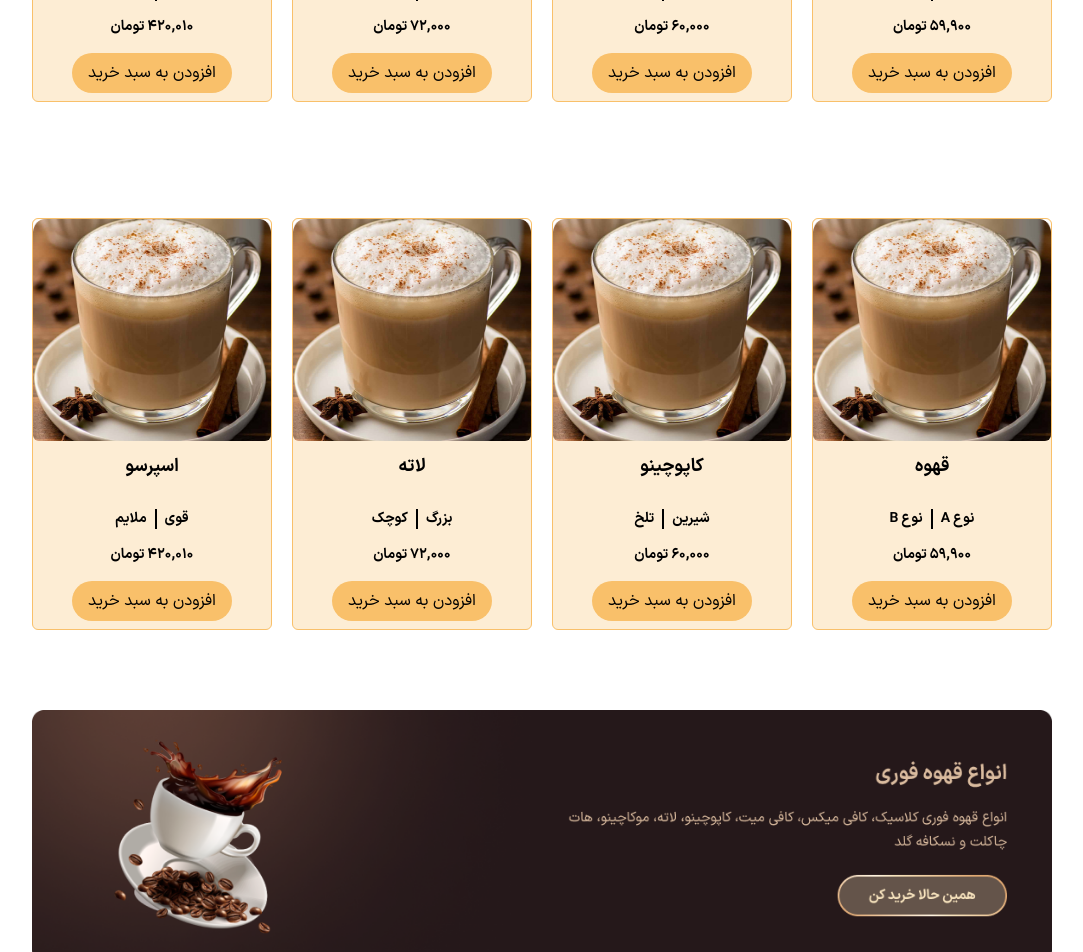
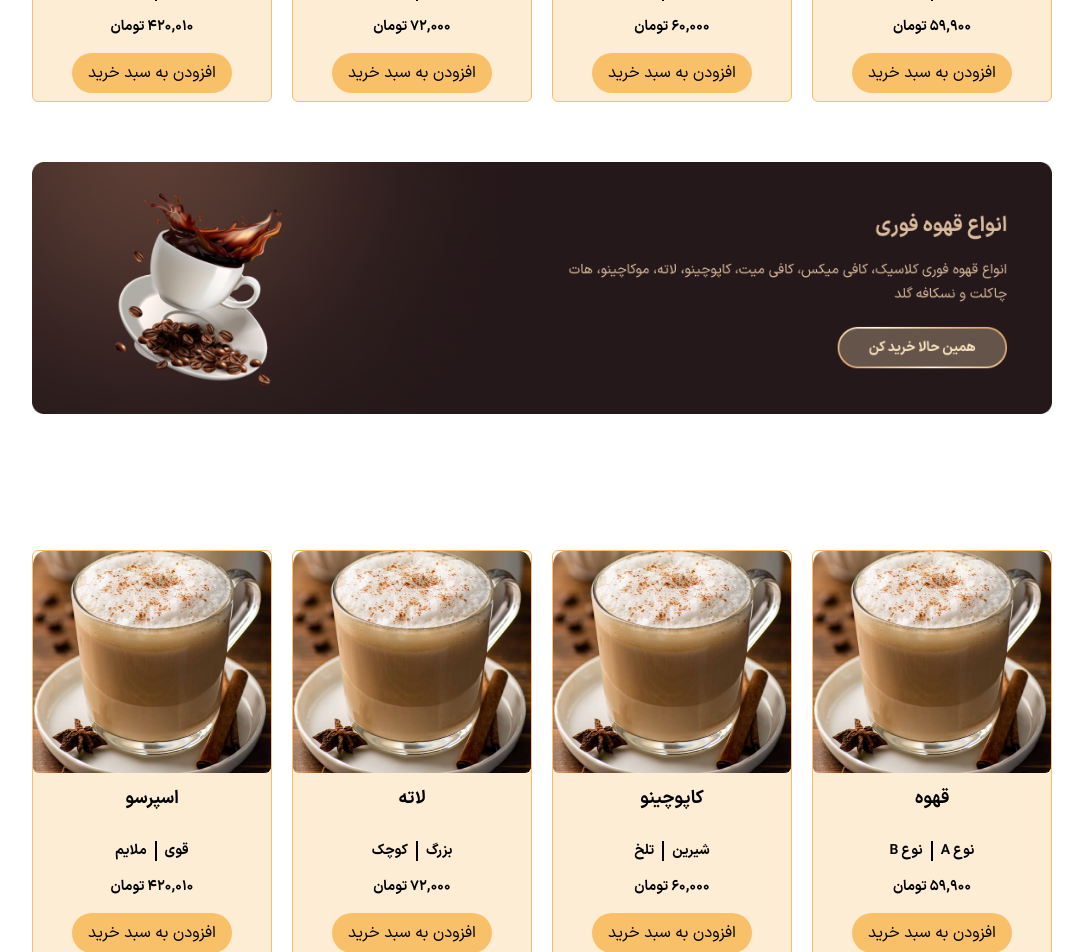
Before and after one commit to MohammadKhaleghii/coffee-ecommerce-website, a React (Create React App) app: page / in a window 1280 px wide. Shown: the part 1220-2172 px from the top of the page, without its empty margins (98-1181 px from the left). Built offline with nearby package versions, Linux system fonts and the light colour scheme.

Commit message:
update home banner location

```diff
--- a/src/pages/home/index.tsx
+++ b/src/pages/home/index.tsx
@@ -96,9 +96,6 @@ export default function Home() {
       <section className="pt-8 pb-5">
         <ProductContainer productList={productList} title={"پرفروش ترین‌ها"} />
       </section>
-      <section className=" pb-10">
-        <ProductContainer productList={productList} title={""} />
-      </section>
       <section className="pt-10 pb-10 w-full h-auto lg:px-[130px] px-5">
         <img
           src="/assetes/image/home-assetes/3.png"
@@ -106,6 +103,10 @@ export default function Home() {
           alt=""
         />
       </section>
+      <section className=" pb-10">
+        <ProductContainer productList={productList} title={""} />
+      </section>
+
       {/* <section className=" pb-10 bg-[#F9C06A]">
         <ProductContainer productList={productList} title={"محبوب ترین ها"} />
       </section> */}
```
